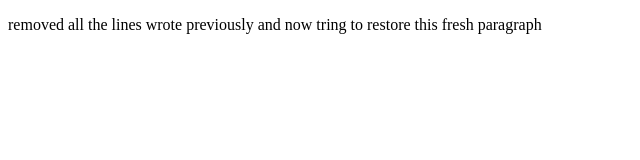
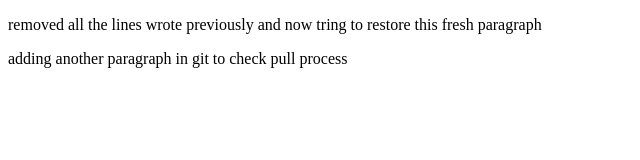
Before and after one commit to asmacorporate-rgb/first-project, a plain HTML site: page index.html in a window 1280 px wide. Shown: the whole page, without its empty margins (0-640 px from the left). Drawn offline with Linux system fonts and the light colour scheme.

Commit message:
Update index.html

```diff
--- a/index.html
+++ b/index.html
@@ -7,5 +7,6 @@
 </head>
 <body>
    <p> removed all the lines wrote previously and now tring to restore this fresh paragraph</p>
+<p> adding another paragraph in git to check pull process</p>
 </body>
 </html>
```
